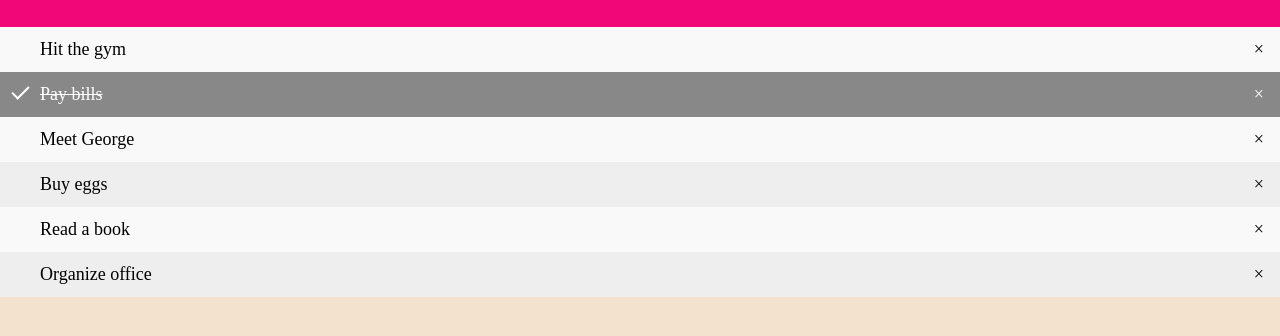
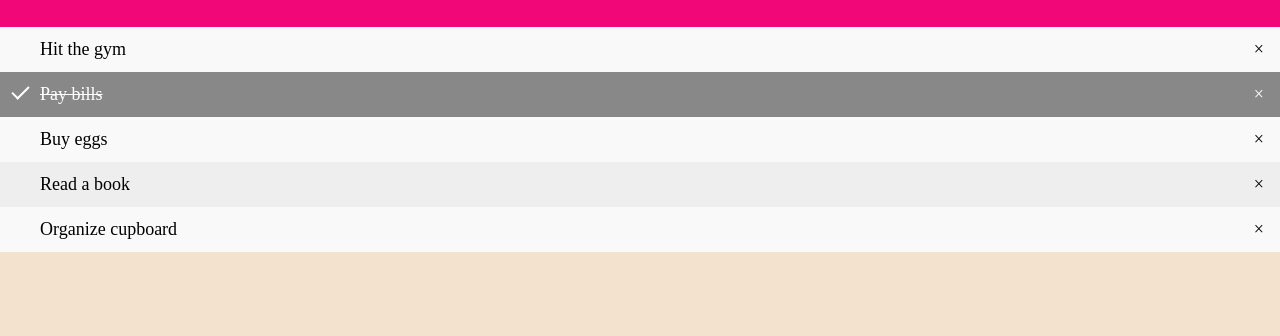
Before and after one commit to Vaishnavi493/Octanet-December, a plain HTML site: page index.html in a window 1280 px wide. Shown: the part 108-444 px from the top of the page. Drawn offline with Linux system fonts and the light colour scheme.

Commit message:
Update index.html

```diff
--- a/index.html
+++ b/index.html
@@ -3,7 +3,6 @@
 <head>
 <meta name="viewport" content="width=device-width, initial-scale=1">
 <link rel="stylesheet" href="style.css">
-<script src="script.js"></script>
 </head>
 <body>
 
@@ -16,10 +15,9 @@
 <ul id="myUL">
   <li>Hit the gym</li>
   <li class="checked">Pay bills</li>
-  <li>Meet George</li>
   <li>Buy eggs</li>
   <li>Read a book</li>
-  <li>Organize office</li>
+  <li>Organize cupboard</li>
 </ul>
 <script>
     var myNodelist = document.getElementsByTagName("LI");
```
